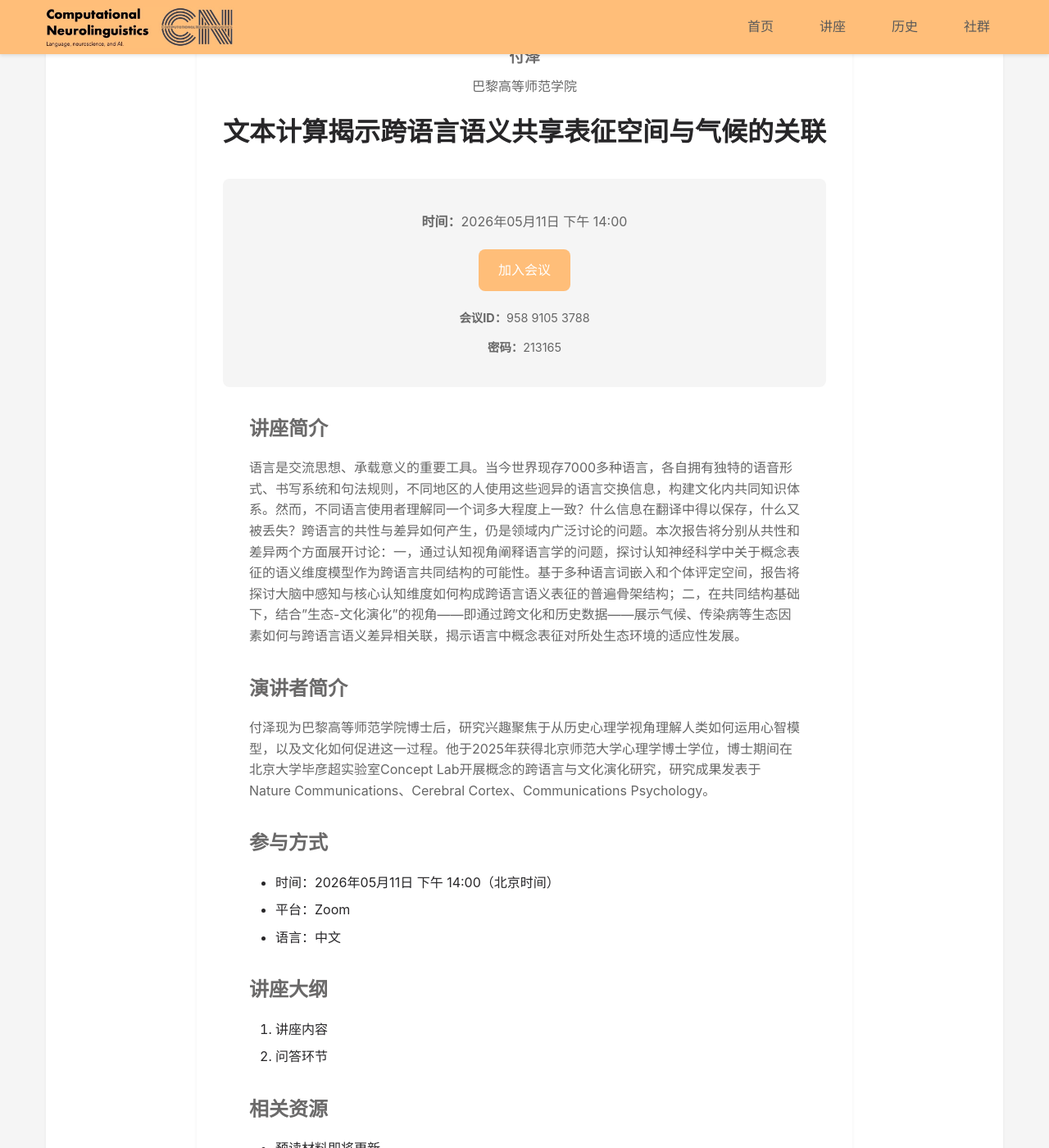
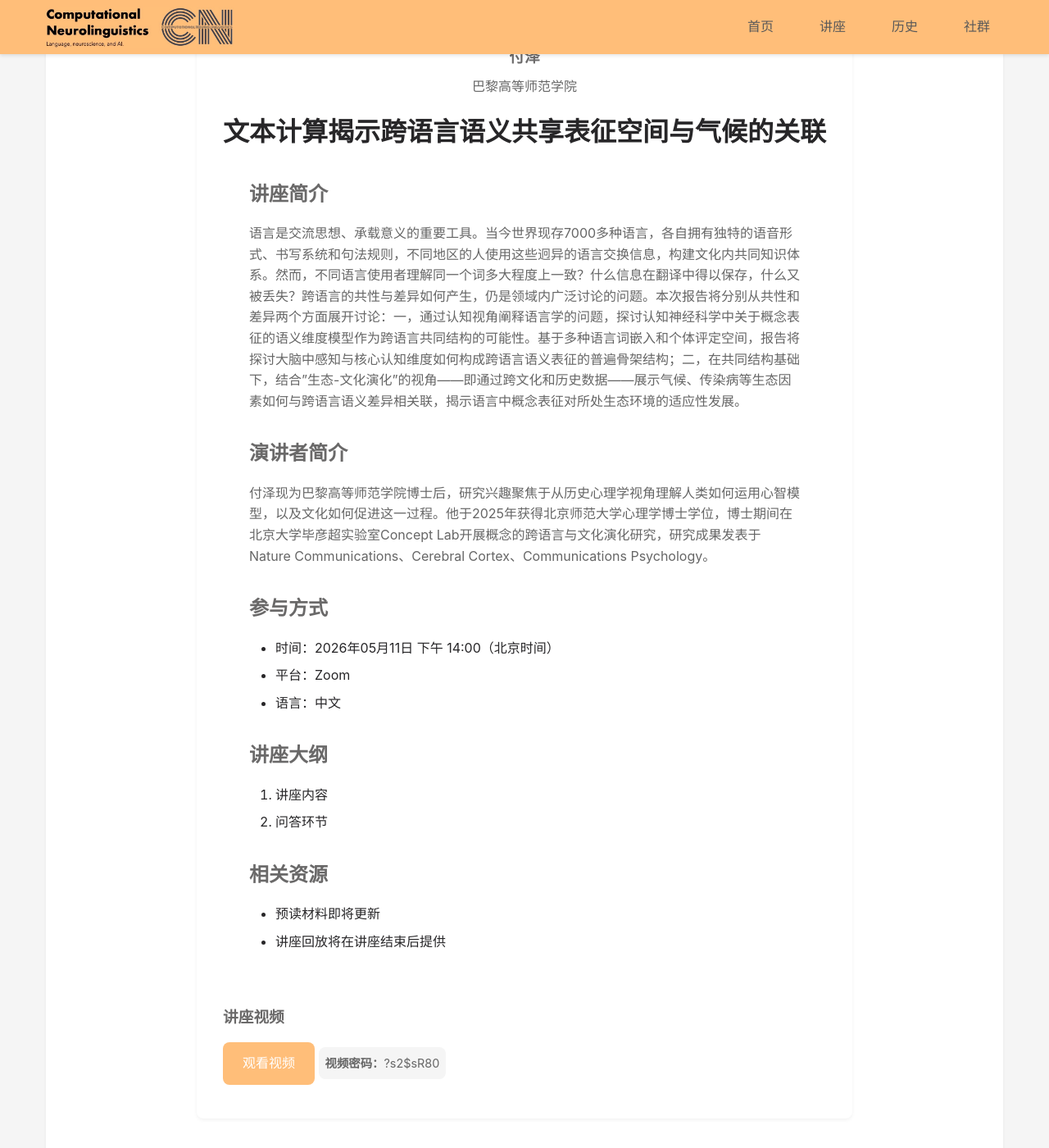
Before and after one commit to xufengduan/Computational-Neurolinguistics-Forum, a Jekyll site: the page built from events/2026-05-Fu-Ze/index.md, in a window 1280 px wide and 1400 px high, scrolled down 313 px. Shown: the whole window at 82% size. Built offline with Jekyll 4.4.1, drawn with Linux system fonts in a browser that asks for light colours.

Commit message:
update fuze video

```diff
--- a/_data/events.yml
+++ b/_data/events.yml
@@ -211,7 +211,7 @@ events:
     institution: 巴黎高等师范学院
     permalink: 2026-05-Fu-Ze
     photo: fuze.png
-    status: active
+    status: past
     zoom_link: https://cuhk.zoom.us/j/95891053788?pwd=lWyxDJW0hy9Bkjaubfo9pmUz9qUh7h.1
     zoom_id: 958 9105 3788
     zoom_password: 213165
@@ -222,6 +222,8 @@ events:
     outline: |
       1. 讲座内容
       2. 问答环节
+    video_link: https://cuhk.zoom.us/rec/share/L-pLNm4LZaq1og7546wjyL-6KZcnMabhll7UHYHJl4HOxTxktTGTkqE7jYvZpoew.HHC9eKMzjqsOJi-r
+    video_password: ?s2$sR80
 
   - date: 2026-05-29 15:00
     speaker: 邹家杰
--- a/events/2026-05-Fu-Ze/index.md
+++ b/events/2026-05-Fu-Ze/index.md
@@ -7,6 +7,8 @@ date: 2026-05-11 14:00
 permalink: /events/2026-05-Fu-Ze/
 zoom_link: |
   https://cuhk.zoom.us/j/95891053788?pwd=lWyxDJW0hy9Bkjaubfo9pmUz9qUh7h.1
+video_link: |
+  https://cuhk.zoom.us/rec/share/L-pLNm4LZaq1og7546wjyL-6KZcnMabhll7UHYHJl4HOxTxktTGTkqE7jYvZpoew.HHC9eKMzjqsOJi-r
 abstract: |
   语言是交流思想、承载意义的重要工具。当今世界现存7000多种语言，各自拥有独特的语音形式、书写系统和句法规则，不同地区的人使用这些迥异的语言交换信息，构建文化内共同知识体系。然而，不同语言使用者理解同一个词多大程度上一致？什么信息在翻译中得以保存，什么又被丢失？跨语言的共性与差异如何产生，仍是领域内广泛讨论的问题。本次报告将分别从共性和差异两个方面展开讨论：一，通过认知视角阐释语言学的问题，探讨认知神经科学中关于概念表征的语义维度模型作为跨语言共同结构的可能性。基于多种语言词嵌入和个体评定空间，报告将探讨大脑中感知与核心认知维度如何构成跨语言语义表征的普遍骨架结构；二，在共同结构基础下，结合"生态-文化演化"的视角——即通过跨文化和历史数据——展示气候、传染病等生态因素如何与跨语言语义差异相关联，揭示语言中概念表征对所处生态环境的适应性发展。
 
@@ -19,7 +21,8 @@ outline: |
 
 zoom_id: 958 9105 3788
 zoom_password: 213165
-status: active
+video_password: ?s2$sR80
+status: past
 photo: fuze.png
 ---
 
```
